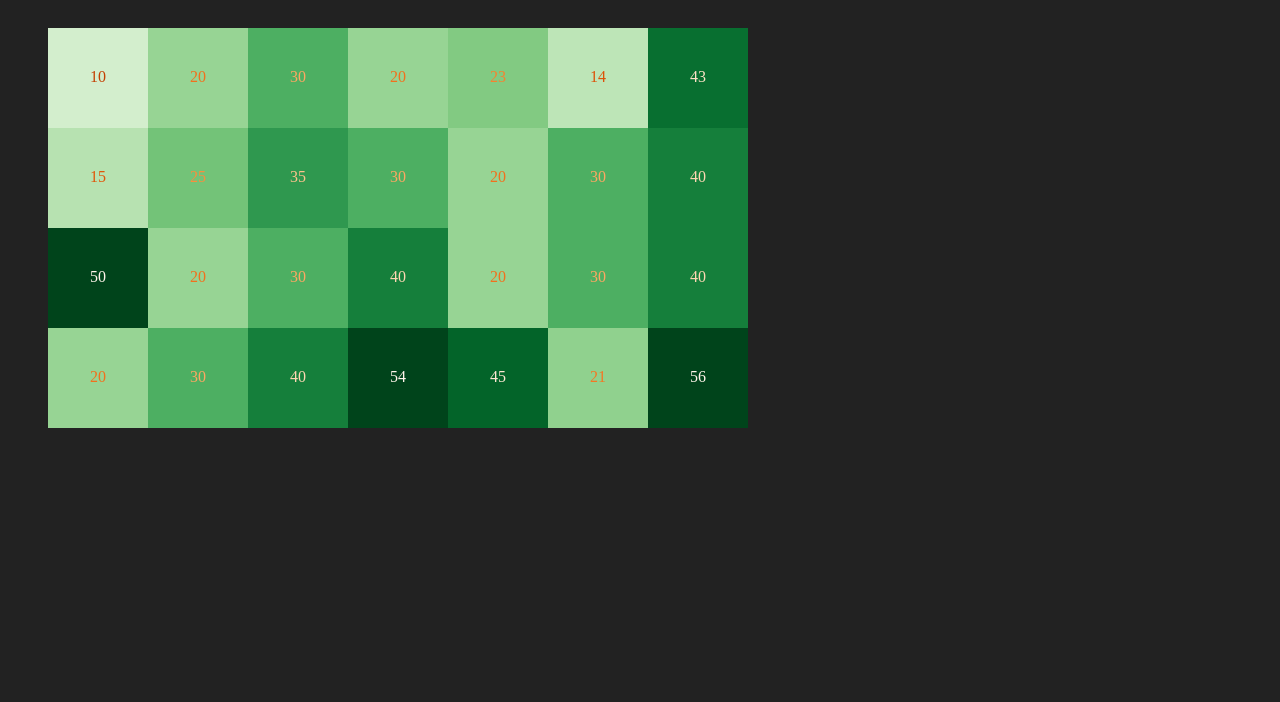
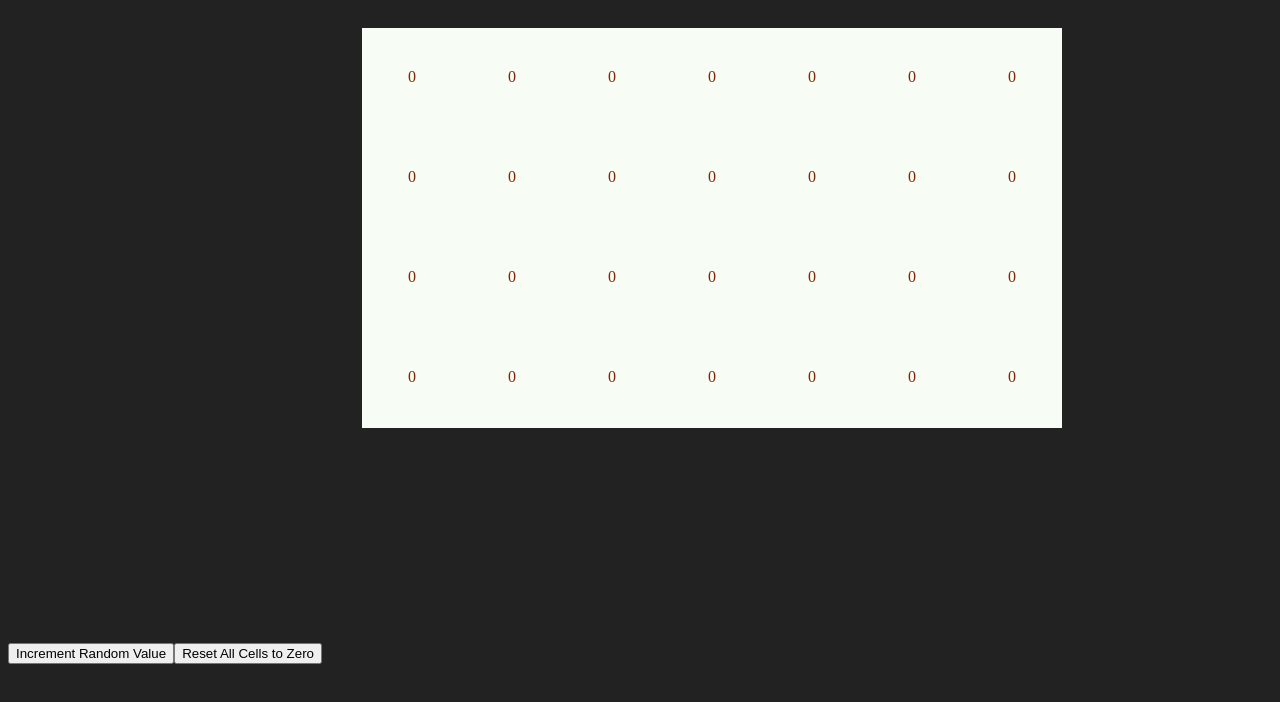
Before and after one commit to alphanexustech/data-viz-practice, a React (Create React App) app in the folder ui/: page / in a window 1280 px wide. Shown: the top 702 px of the page. Built offline with nearby package versions, Linux system fonts and the light colour scheme.

Commit message:
Feat: Button adds value to cell

```diff
--- a/ui/src/App.js
+++ b/ui/src/App.js
@@ -1,56 +1,57 @@
-import React, { useEffect, useRef } from 'react';
+import React, { useEffect, useRef, useState } from 'react';
 import * as d3 from 'd3';
+
 
 const Heatmap = () => {
   const d3Chart = useRef();
+  const [data, setData] = useState([
+    [0, 0, 0, 0, 0, 0, 0],
+    [0, 0, 0, 0],
+    [0, 0, 0, 0],
+    [0, 0, 0],
+    [0, 0, 0],
+    [0, 0, 0, 0, 0, 0, 0],
+  ]);
 
   useEffect(() => {
     drawHeatmap();
-  }, []);
+  }, [data]);
 
   const drawHeatmap = () => {
-    // Sample data
-    const data = [
-      [10, 20, 30, 20, 23, 14, 43],
-      [15, 25, 35, 30],
-      [20, 30, 40, 50],
-      [20, 30, 40],
-      [20, 30, 40],
-      [20, 30, 40, 54, 45, 21, 56],
-    ];
+    // Clear the SVG on each redraw
+    d3.select(d3Chart.current).selectAll('*').remove();
 
     const gridSize = 100;
     const margin = { top: 20, right: 30, bottom: 30, left: 40 };
     const width = data[0].length * gridSize;
     const height = data.length * gridSize;
 
-    const colorScale = d3.scaleSequential(d3.interpolateGreens)
-      .domain([0, 50]);
-    const textColorScale = d3.scaleSequential(d3.interpolateOranges)
-      .domain([50, 0]);
+    const colorScale = d3.scaleSequential(d3.interpolateGreens).domain([0, 10]);
+    const textColorScale = d3.scaleSequential(d3.interpolateOranges).domain([50, 0]);
 
-      //.domain([d3.min(data, row => d3.min(row)), d3.max(data, row => d3.max(row))]);
-
-    const svg = d3.select(d3Chart.current)
+    const svg = d3
+      .select(d3Chart.current)
       .attr('width', width + margin.left + margin.right)
       .attr('height', height + margin.top + margin.bottom)
       .append('g')
       .attr('transform', `translate(${margin.left},${margin.top})`);
 
-    svg.selectAll('rect')
+    svg
+      .selectAll('rect')
       .data(data.flat())
-      .enter().append('rect')
+      .enter()
+      .append('rect')
       .attr('x', (d, i) => (i % data[0].length) * gridSize)
       .attr('y', (d, i) => Math.floor(i / data[0].length) * gridSize)
       .attr('width', gridSize)
       .attr('height', gridSize)
       .attr('fill', d => colorScale(d));
 
-
-    // Optional: Add text for each cell (showing the value)
-    svg.selectAll('text')
+    svg
+      .selectAll('text')
       .data(data.flat())
-      .enter().append('text')
+      .enter()
+      .append('text')
       .attr('x', (d, i) => (i % data[0].length) * gridSize + gridSize / 2)
       .attr('y', (d, i) => Math.floor(i / data[0].length) * gridSize + gridSize / 2)
       .attr('text-anchor', 'middle')
@@ -59,7 +60,33 @@ const Heatmap = () => {
       .text(d => d);
   };
 
-  return <svg ref={d3Chart}></svg>;
+  const className = "button", handleRandomButtonClick = () => {
+    const newData = [...data]; // Create a copy of the original data
+    const cellsToUpdate = 1;
+
+    for (let i = 0; i < cellsToUpdate; i++) {
+      const rowIndex = Math.floor(Math.random() * data.length);
+      const colIndex = Math.floor(Math.random() * data[rowIndex].length);
+
+      newData[rowIndex][colIndex] += 1;
+    }
+
+    setData(newData); // Update the state with modified data
+  };
+
+  const handleResetButtonClick = () => {
+    // Create a new array with the same dimensions as the original data, all cells set to zero
+    const resetData = data.map(row => row.map(() => 0));
+    setData(resetData); // Set the state with the reset data
+  };
+
+  return (
+    <div>
+      <button onClick={handleRandomButtonClick}>Increment Random Value</button>
+      <button onClick={handleResetButtonClick}>Reset All Cells to Zero</button>
+      <svg ref={d3Chart}></svg>
+    </div>
+  );
 };
 
 function App() {
```
